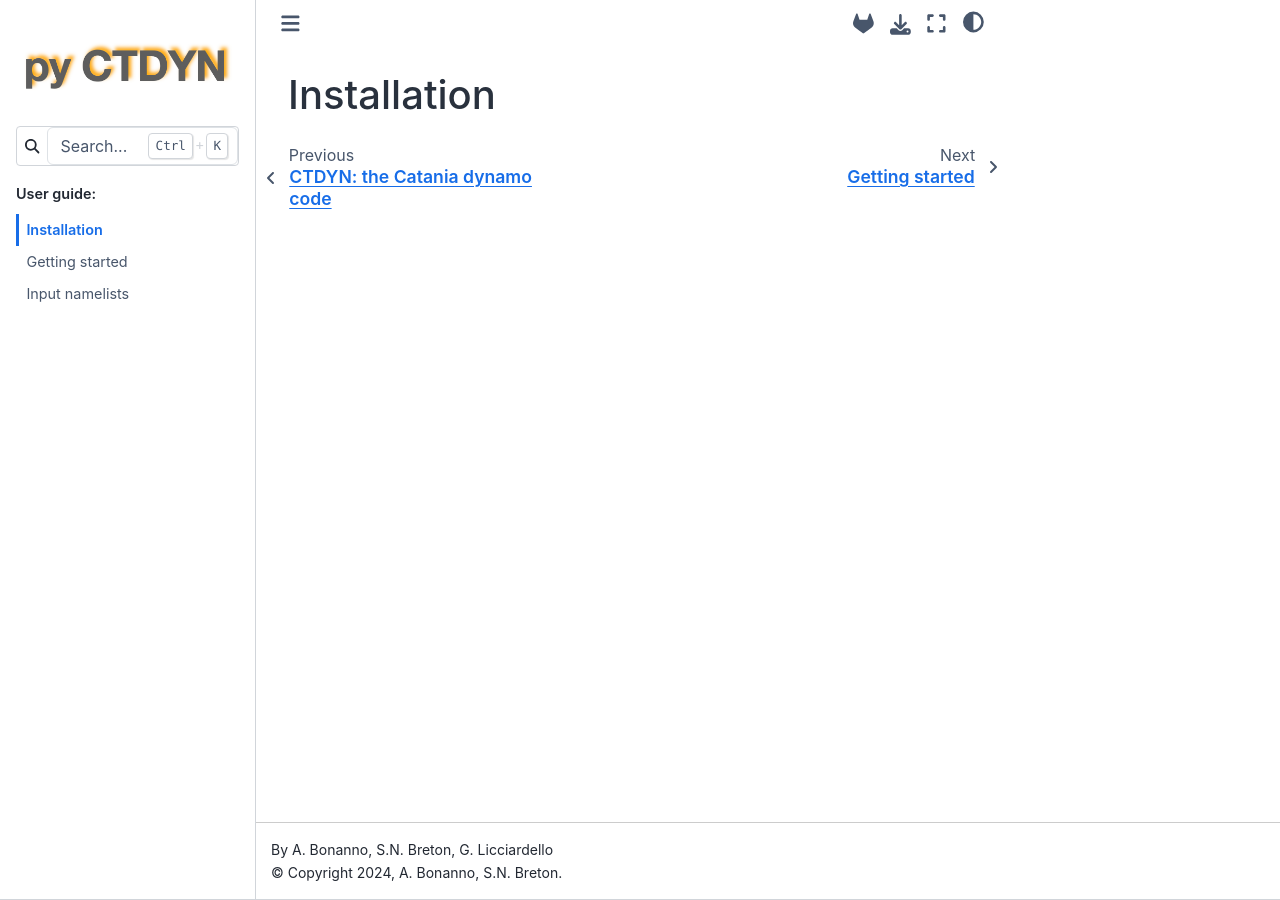
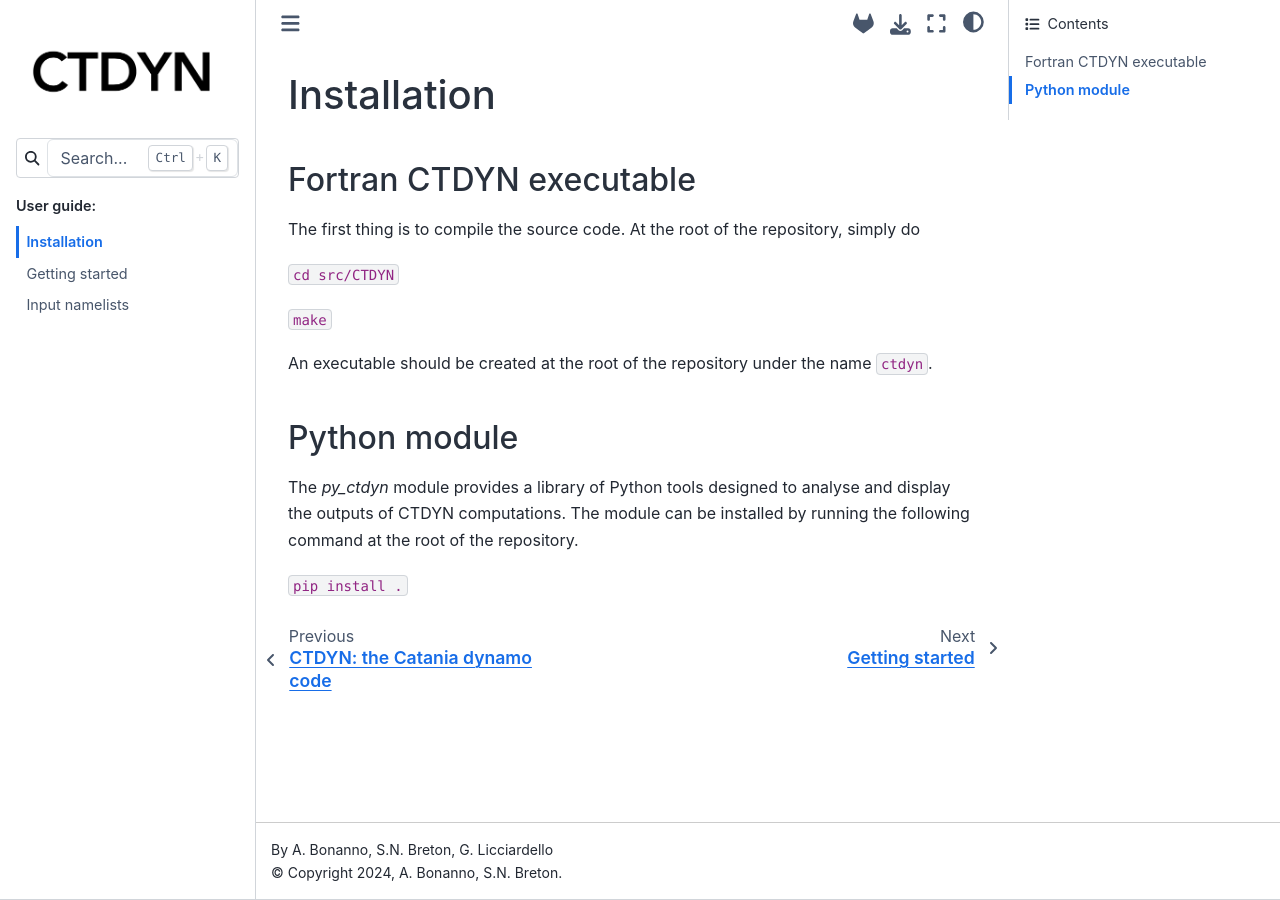
Before and after one commit to sybreton/CTDYN, a Sphinx documentation site: the page built from docs/source/usage/installation/installation.rst, in a window 1280 px wide. Built offline with Sphinx 7.4.7 and the Sphinx Book theme 1.1.4, drawn with Linux system fonts in a browser that asks for light colours.

Commit message:
Update logo and add installation instructions

```diff
--- a/docs/source/usage/installation/installation.rst
+++ b/docs/source/usage/installation/installation.rst
@@ -1,2 +1,24 @@
 Installation
 #############
+
+Fortran CTDYN executable
+-------------------------
+
+The first thing is to compile the source code.
+At the root of the repository, simply do
+
+``cd src/CTDYN``
+
+``make``
+
+An executable should be created at the root of the repository under the name
+``ctdyn``.
+
+Python module
+--------------
+
+The *py_ctdyn* module provides a library of Python tools designed to analyse
+and display the outputs of CTDYN computations. The module can be installed by
+running the following command at the root of the repository.
+
+``pip install .``
```
Also changed, not shown: docs/source/logo.png.
